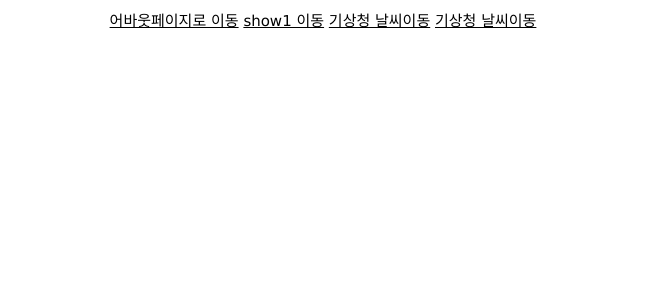
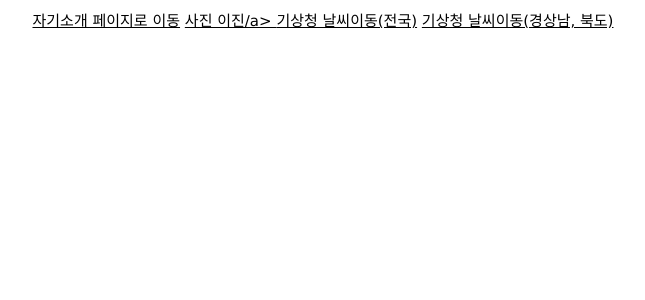
Before and after one commit to over1234/Python_flask_project, a Flask app: template flask1313/templates/index.html in a window 1280 px wide. Shown: the top 300 px of the page, without its empty margins (317-962 px from the left). Run offline with Flask 2, Linux system fonts and the light colour scheme; the template is opened without the code that fills it, so the values that code supplies are empty.

Commit message:
-really really commit

```diff
--- a/flask1313/flask_app.py
+++ b/flask1313/flask_app.py
@@ -7,7 +7,7 @@ app = Flask(__name__)
 
 @app.route("/")
 def home():
-    return render_template('index.html', subject="안녕하세요. 반갑습니다. 정현우 입니다")
+    return render_template('index.html', subject="안녕하세요. 반갑습니다. 정현우 입pip니다")
 
 @app.route("/about")
 def about():
--- a/flask1313/templates/index.html
+++ b/flask1313/templates/index.html
@@ -6,10 +6,10 @@
   <body>
   <div class="w3-container w3-center">
     <h2>{{ subject }}</h2>
-    <a href="/about">어바웃페이지로 이동</a>
-    <a href="/show1">show1 이동</a>
-    <a href="/kma">기상청 날씨이동</a>
-    <a href="/kma1">기상청 날씨이동</a>
+    <a href="/about">자기소개 페이지로 이동</a>
+    <a href="/show1">사진 이진/a>
+    <a href="/kma">기상청 날씨이동(전국)</a>
+    <a href="/kma1">기상청 날씨이동(경상남, 북도)</a>
   </div>
   </body>
 </html>
```
Also changed, not shown: flask1313/requirements.txt (added, +9 -0 lines).
